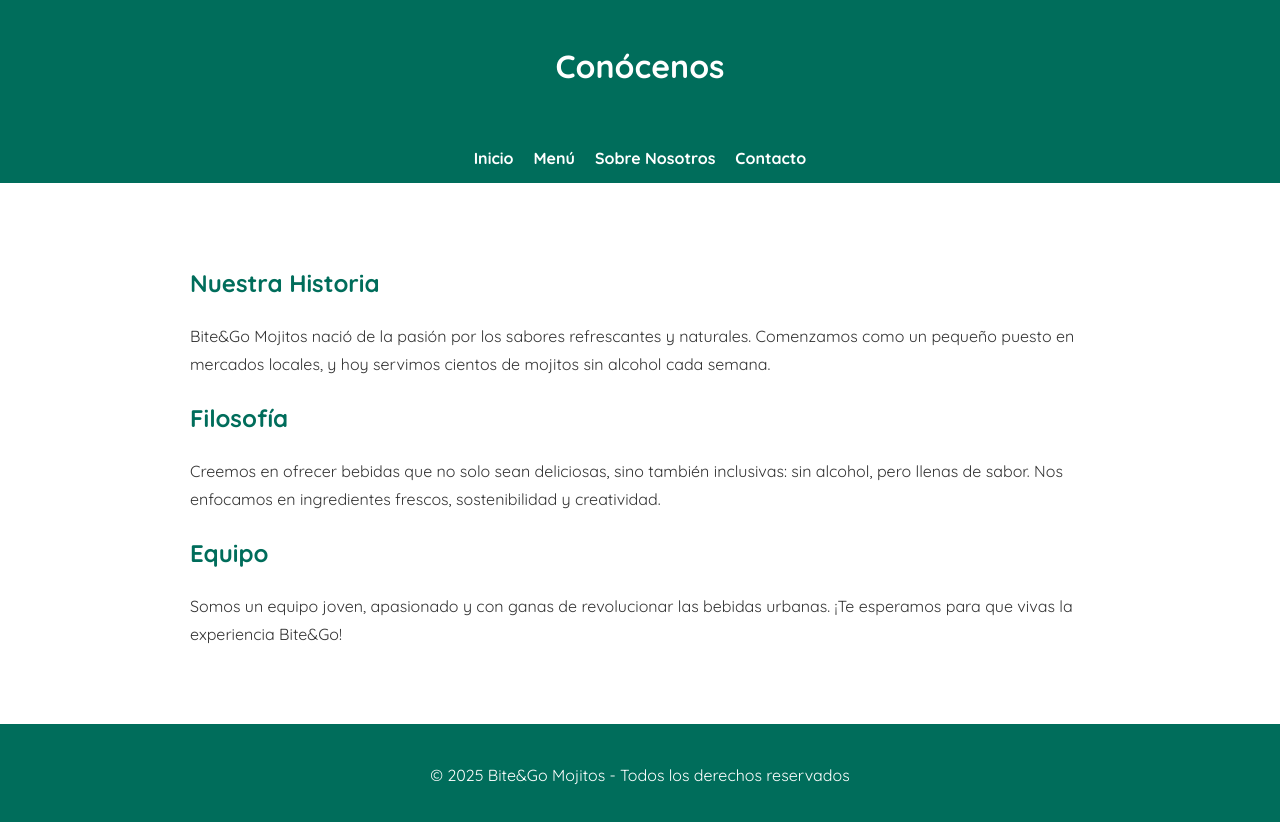
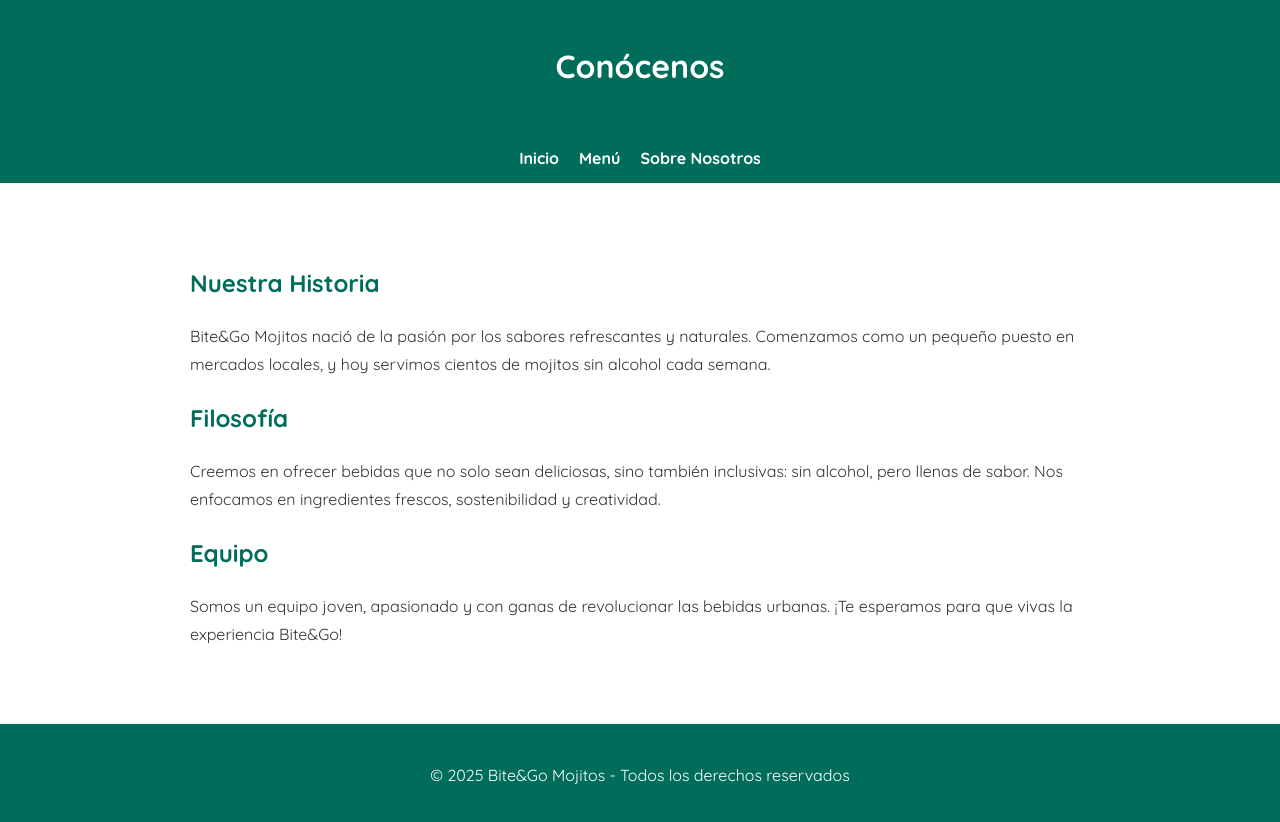
Before and after one commit to romeroiker/Bite-Go_Mojitos, a plain HTML site: page info.html in a window 1280 px wide. Drawn offline with Linux system fonts and the light colour scheme.

Commit message:
Update info.html

```diff
--- a/info.html
+++ b/info.html
@@ -62,7 +62,7 @@
     <a href="index.html">Inicio</a>
     <a href="menu.html">Menú</a>
     <a href="info.html">Sobre Nosotros</a>
-    <a href="contacto.html">Contacto</a>
+
   </nav>
 
   <div class="container">
```
